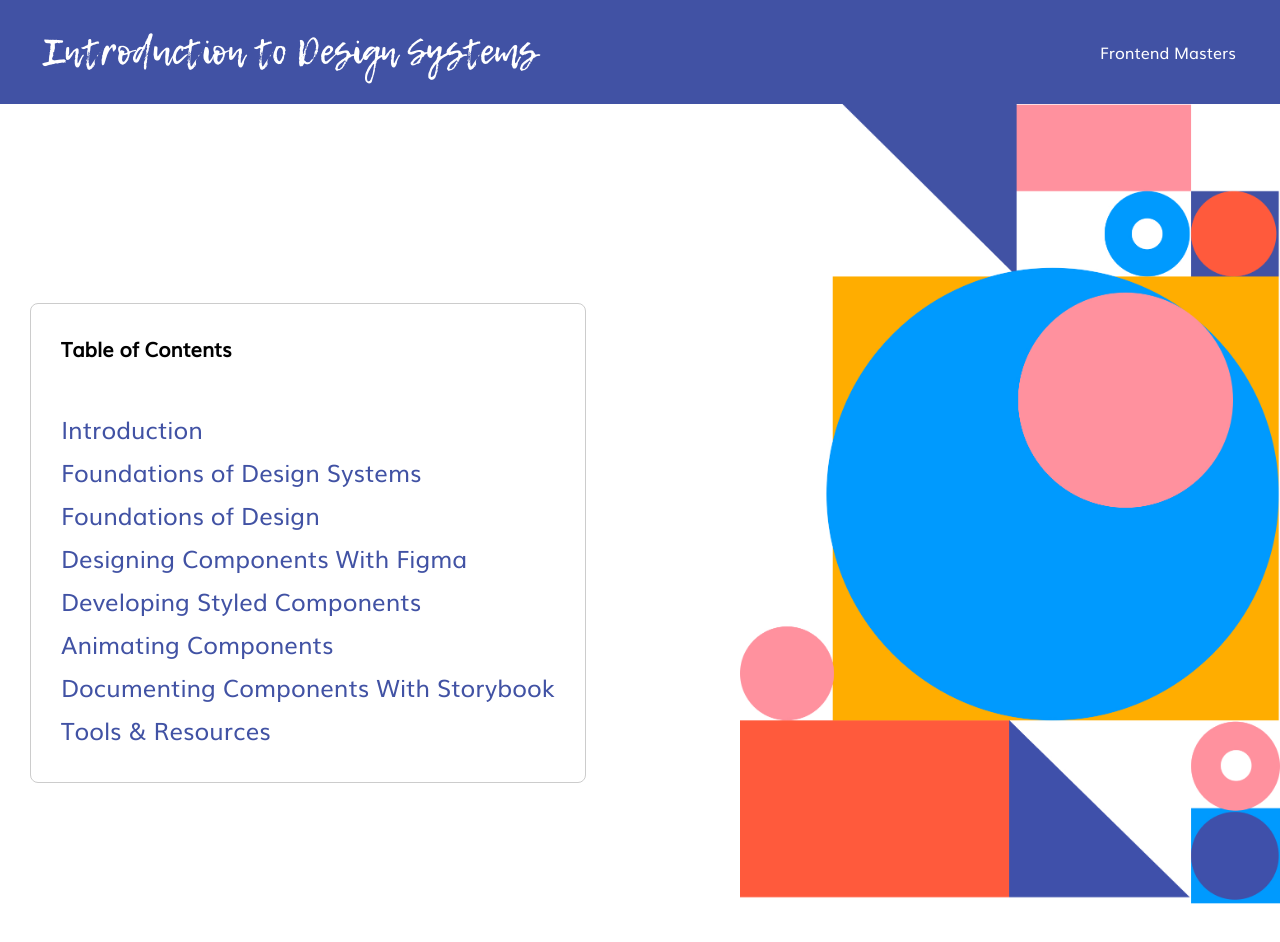
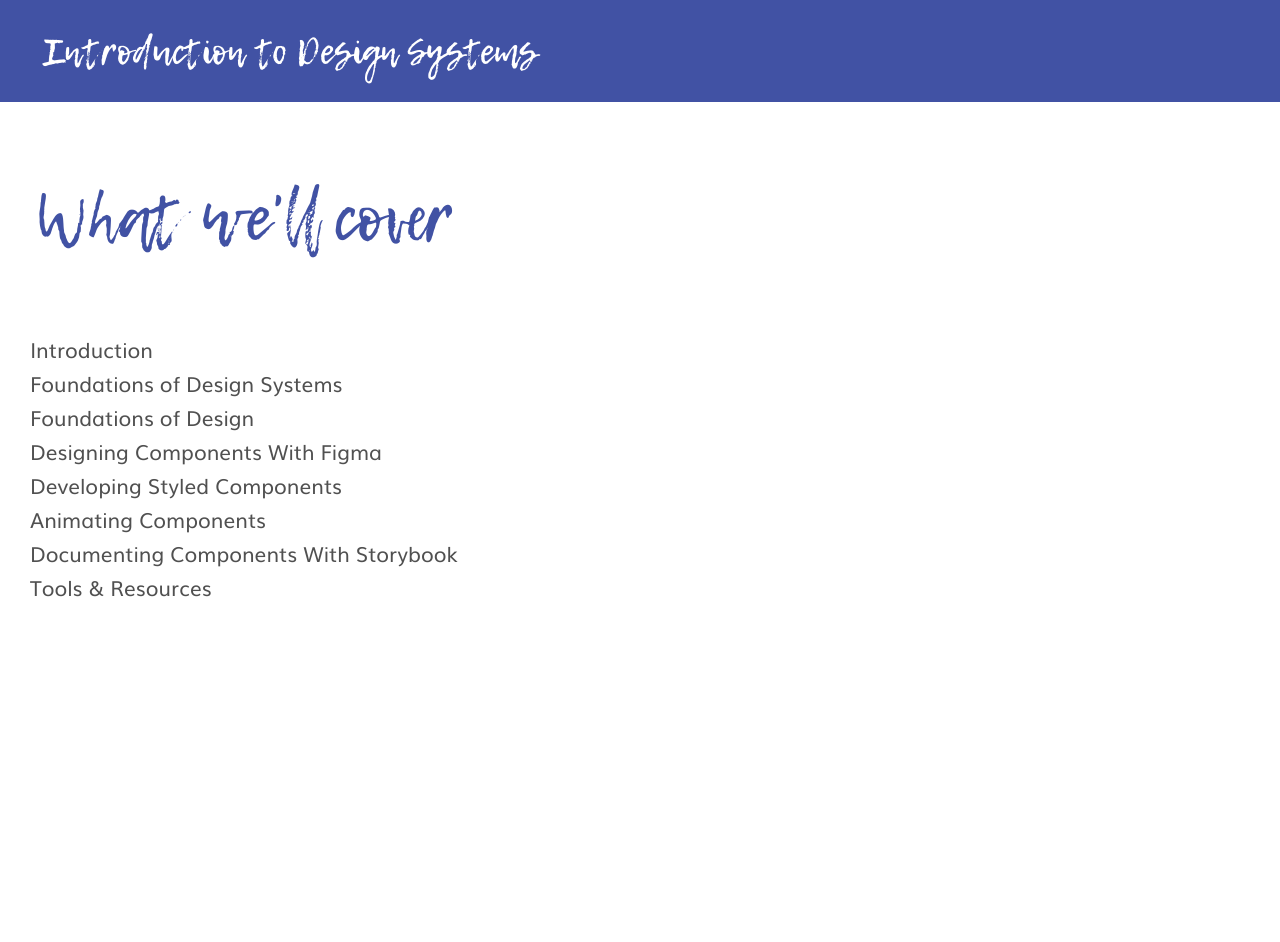
Before and after one commit to emmabostian/FEM-design-systems-docs, a Gatsby site: page / in a window 1280 px wide. After the commit the page ends 800 px from the top, so only its background shows below. Built offline with nearby package versions, Linux system fonts and the light colour scheme; Gatsby itself is replaced by a stand-in of ours.

Commit message:
Adding styles

```diff
--- a/src/components/TOCCard.css
+++ /dev/null
@@ -1,17 +0,0 @@
-.main-card {
-  border: 1px solid #ccc;
-  border-radius: 8px;
-  width: 100%;
-  margin: 0;
-  overflow: hidden;
-  background-color: white;
-}
-
-.lesson-title {
-  font-size: 20px;
-  padding: 15px 30px;
-}
-
-.lesson-content {
-  padding: 0 15px 15px 15px;
-}
--- a/src/components/TOCCard.js
+++ /dev/null
@@ -1,23 +0,0 @@
-import React from "react";
-import Link from "gatsby-link";
-
-import "./TOCCard.css";
-
-const LessonCard = ({ content, title }) => (
-  <div className="main-card">
-    <h1 className="lesson-title gradient">{title}</h1>
-    <div className="lesson-content">
-      <ol>
-        {content.map(lesson => (
-          <li key={lesson.node.frontmatter.path}>
-            <Link to={lesson.node.frontmatter.path}>
-              {lesson.node.frontmatter.title}
-            </Link>
-          </li>
-        ))}
-      </ol>
-    </div>
-  </div>
-);
-
-export default LessonCard;
--- a/src/layouts/index.js
+++ b/src/layouts/index.js
@@ -23,12 +23,11 @@ const TemplateWrapper = props => (
             }
           ]}
         />
-        <nav className="navbar">
+        <header className="header">
           <Link to="/" className="navbar-brand">
             {data.site.siteMetadata.title}
           </Link>
-          <p>Frontend Masters</p>
-        </nav>
+        </header>
         <main className="main">{props.children}</main>
       </div>
     )}
--- a/src/pages/index.css
+++ b/src/pages/index.css
@@ -1,16 +1,15 @@
-.navbar {
+.header {
   background-color: #4152a4;
   color: white;
   display: flex;
-  justify-content: space-between;
   padding: 24px 44px;
 }
 
-.navbar a {
+.header a {
   text-decoration: none;
   color: inherit;
   font-family: LemonTuesday;
-  font-size: 36px;
+  font-size: 20px;
 }
 
 .lesson-links {
@@ -47,6 +46,7 @@
   display: flex;
   justify-content: center;
   align-items: center;
+  flex-direction: column;
 }
 
 .index .main-card {
@@ -75,3 +75,29 @@
 .main-card .lesson-content {
   align-items: flex-start;
 }
+
+@media (min-width: 800px) {
+  .header a {
+    font-size: 36px;
+  }
+}
+
+nav ul {
+  list-style-type: none;
+  padding: 0;
+}
+
+nav li {
+  margin: 4px 0;
+}
+
+nav li > a {
+  color: #505050;
+  text-decoration: none;
+  font-size: 1.3rem;
+}
+
+nav li > a:hover,
+nav li > a:focus {
+  text-decoration: underline;
+}
--- a/src/pages/index.js
+++ b/src/pages/index.js
@@ -1,7 +1,5 @@
 import React from "react";
-import { StaticQuery, graphql } from "gatsby";
-import Card from "../components/TOCCard";
-import logo from "../assets/logo.jpg";
+import { StaticQuery, graphql, Link } from "gatsby";
 import "./index.css";
 
 const IndexPage = () => (
@@ -33,12 +31,19 @@ const IndexPage = () => (
     render={props => (
       <div className="index-wrapper">
         <div className="index">
-          <Card
-            title="Table of Contents"
-            content={props.allMarkdownRemark.edges}
-          />
+          <h2>What we'll cover</h2>
+          <nav className="nav">
+            <ul>
+              {props.allMarkdownRemark.edges.map(lesson => (
+                <li key={lesson.node.frontmatter.path}>
+                  <Link to={lesson.node.frontmatter.path}>
+                    {lesson.node.frontmatter.title}
+                  </Link>
+                </li>
+              ))}
+            </ul>
+          </nav>
         </div>
-        <img src={logo} alt="Logo" />
       </div>
     )}
   />
```
Also changed, not shown: src/assets/logo.jpg (deleted), src/components/Nav.js (added).
